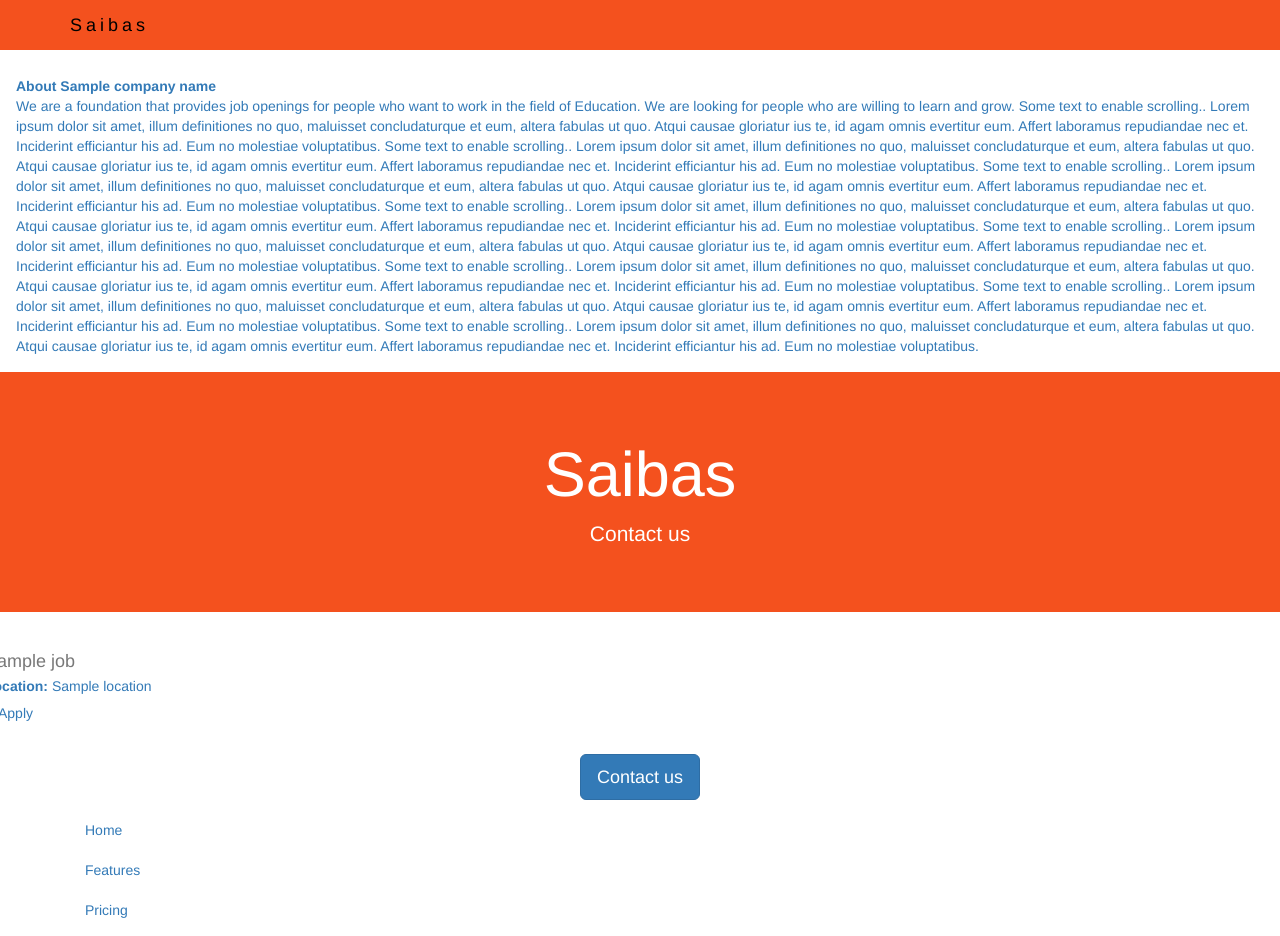
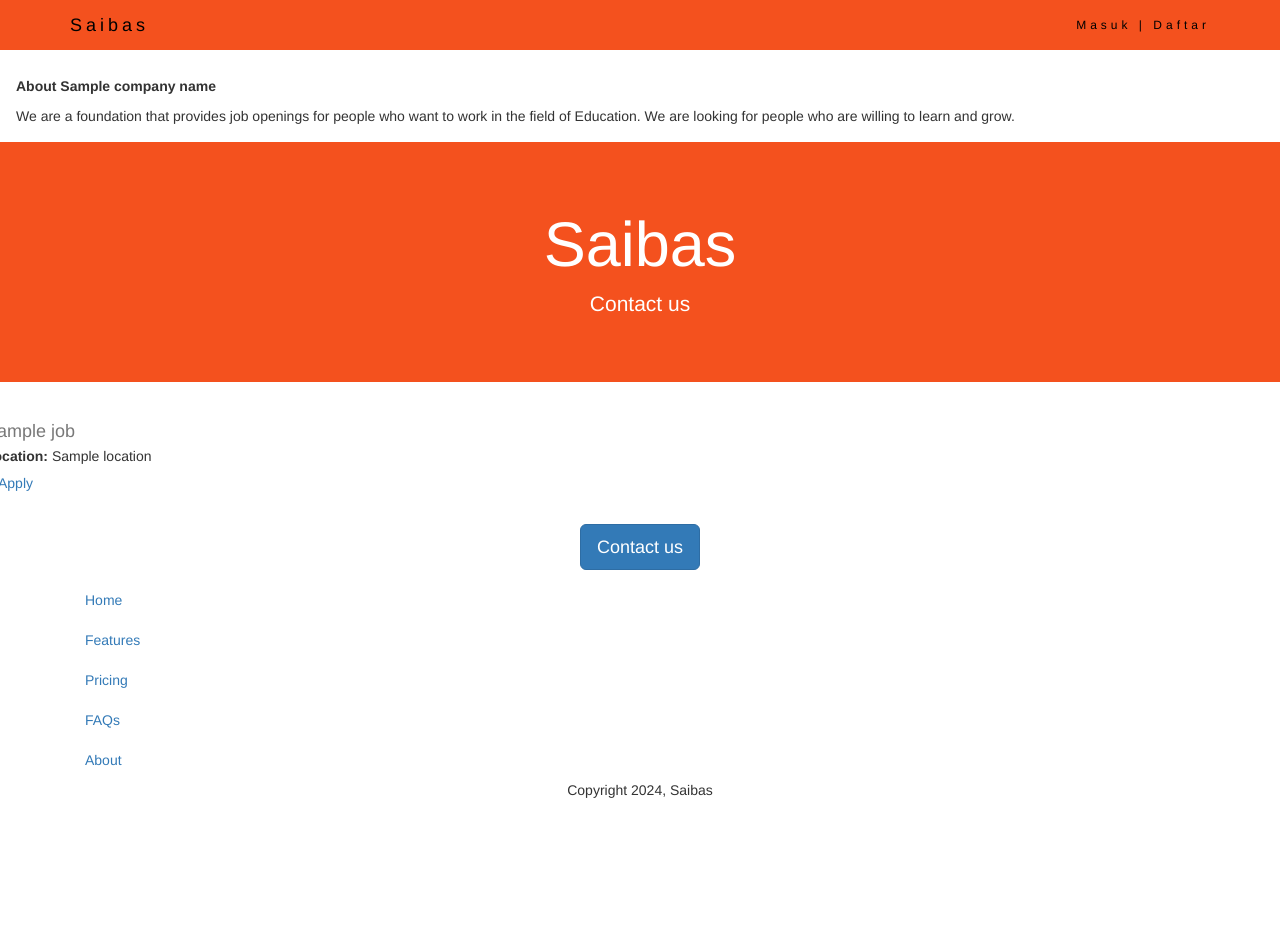
Before and after one commit to arieabisha/Saibas-Portal, a Flask app: template templates/home.html in a window 1280 px wide. Shown: the top 936 px of the page. After the commit the page ends 798 px from the top, so only its background shows below. Run offline with Flask 3, Linux system fonts and the light colour scheme; the template is opened without the code that fills it: most values are stand-ins (such as "Sample title", 1, 10 or a date in 2020); some libraries are stand-ins or nearby versions.

Commit message:
login page and user table added.

```diff
--- a/app.py
+++ b/app.py
@@ -76,6 +76,31 @@ def delete_student():
 #  flash("Data deleted")
 #  return redirect(url_for('hello_world'))
 
+#login
+@app.route("/login", methods=['GET', 'POST'])
+def login():
+  menus = load_menu_from_db()
+  menupage = load_active_menu_from_db("/login")
+
+  form = RegisterForm(request.form)
+  if request.method == 'POST' and form.validate():
+    #name = form.name.data
+    #username = form.username.data
+    #email = form.email.data
+    #password = sha256_crypt.encrypt(form.password.data)
+    #query = f"INSERT INTO user (name, username, email, password) VALUES ('{name}', '{username}', '{email}', '{password}')"
+    #print(query)
+    #return redirect(url_for('hello_world'))
+  #  return json.dumps(t, default=str)
+  #return json.dumps(t, default=str)
+    return render_template(menupage, menus = menus)
+  return render_template(menupage,
+                         menus = menus,
+                         form=form)
+
+
+
+
 #register user
 class RegisterForm(Form):
   name = StringField('Name', [validators.Length(min=1, max=50)])
--- a/database.py
+++ b/database.py
@@ -64,7 +64,7 @@ def delete_student_from_db(data):
 
 def load_menu_from_db():
   with engine.connect() as conn:
-    query = text("select distinct menuid1, menuid2, menutitle, menupy, menupage from menu order by menuid1, menuid2")
+    query = text("select distinct menuid1, menuid2, menutitle, menupy, menupage from menu where isactive = 'Y' order by menuid1, menuid2")
     #query = text("select * from menu where menuid2=0 order by menuid1")
     result = conn.execute(query)
     menu = []
--- a/templates/home.html
+++ b/templates/home.html
@@ -13,23 +13,9 @@
 
   <br><br><br>
       <div class = "content">
-        <b>About {{company_name}} </b><br>We are a foundation that provides job openings for people who want to work in the field of Education.  We are looking for people who are willing to learn and grow.
+        <b>About {{company_name}} </b><br>
+        <h4></h1>We are a foundation that provides job openings for people who want to work in the field of Education.  We are looking for people who are willing to learn and grow.</h1>
 
-  Some text to enable scrolling.. Lorem ipsum dolor sit amet, illum definitiones no quo, maluisset concludaturque et eum, altera fabulas ut quo. Atqui causae gloriatur ius te, id agam omnis evertitur eum. Affert laboramus repudiandae nec et. Inciderint efficiantur his ad. Eum no molestiae voluptatibus.
-
-  Some text to enable scrolling.. Lorem ipsum dolor sit amet, illum definitiones no quo, maluisset concludaturque et eum, altera fabulas ut quo. Atqui causae gloriatur ius te, id agam omnis evertitur eum. Affert laboramus repudiandae nec et. Inciderint efficiantur his ad. Eum no molestiae voluptatibus.
-
-        Some text to enable scrolling.. Lorem ipsum dolor sit amet, illum definitiones no quo, maluisset concludaturque et eum, altera fabulas ut quo. Atqui causae gloriatur ius te, id agam omnis evertitur eum. Affert laboramus repudiandae nec et. Inciderint efficiantur his ad. Eum no molestiae voluptatibus.
-
-        Some text to enable scrolling.. Lorem ipsum dolor sit amet, illum definitiones no quo, maluisset concludaturque et eum, altera fabulas ut quo. Atqui causae gloriatur ius te, id agam omnis evertitur eum. Affert laboramus repudiandae nec et. Inciderint efficiantur his ad. Eum no molestiae voluptatibus.
-
-      Some text to enable scrolling.. Lorem ipsum dolor sit amet, illum definitiones no quo, maluisset concludaturque et eum, altera fabulas ut quo. Atqui causae gloriatur ius te, id agam omnis evertitur eum. Affert laboramus repudiandae nec et. Inciderint efficiantur his ad. Eum no molestiae voluptatibus.
-
-      Some text to enable scrolling.. Lorem ipsum dolor sit amet, illum definitiones no quo, maluisset concludaturque et eum, altera fabulas ut quo. Atqui causae gloriatur ius te, id agam omnis evertitur eum. Affert laboramus repudiandae nec et. Inciderint efficiantur his ad. Eum no molestiae voluptatibus.
-
-        Some text to enable scrolling.. Lorem ipsum dolor sit amet, illum definitiones no quo, maluisset concludaturque et eum, altera fabulas ut quo. Atqui causae gloriatur ius te, id agam omnis evertitur eum. Affert laboramus repudiandae nec et. Inciderint efficiantur his ad. Eum no molestiae voluptatibus.
-
-        Some text to enable scrolling.. Lorem ipsum dolor sit amet, illum definitiones no quo, maluisset concludaturque et eum, altera fabulas ut quo. Atqui causae gloriatur ius te, id agam omnis evertitur eum. Affert laboramus repudiandae nec et. Inciderint efficiantur his ad. Eum no molestiae voluptatibus.
 
 
       </div>
@@ -47,7 +33,7 @@
         <a target="_blank" href="mailto:arieabisha@gmail.com?subject=Question&body=Question%3A%20%3Ctype%20your%20question%3E%0D%0ALink%3A%20%3Cpaste%20web%20link%20%2F%20if%20any%3E%0D%0AFile%3A%20%3Cpaste%20file%20link%20%2F%20if%20any%3E" button class="btn btn-primary btn-lg mt-2" >Contact us</a>
         <p class="mt-4"></p>
       </div>
-
+      {% include 'login.html' %}
     </div>
   {% include 'footer.html' %}
 
--- /dev/null
+++ b/templates/login.html
@@ -0,0 +1,37 @@
+
+<div id="login" class="modal fade" role="dialog">
+    <div class="modal-dialog">
+      <div class="modal-content">
+
+        <div class="modal-header">
+          <br>
+          <h4 class="modal-title">Masuk kedalam aplikasi</h4>
+        </div>
+
+        <div class="modal-body">
+
+          <form>
+          <div class="form-group">
+            <label for="exampleInputEmail1">Alamat email atau nomor Handphone</label>
+            <input type="email" class="form-control" id="exampleInputEmail1" aria-describedby="emailHelp" placeholder="Ketik alamat email atau nomor handphone">
+            <small id="emailHelp" class="form-text text-muted">Kami menjaga kerahasiaan Anda.</small>
+          </div>
+          <div class="form-group">
+            <label for="exampleInputPassword1">Password</label>
+            <input type="password" class="form-control" id="exampleInputPassword1" placeholder="Ketik kata sandi">
+          </div>
+          <div class="form-group form-check">
+            <input type="checkbox" class="form-check-input" id="exampleCheck1">
+            <label class="form-check-label" for="exampleCheck1">Tetap masuk</label>
+          </div>
+          <button type="submit" class="btn btn-primary">Masuk</button>
+        </form>
+        </div>
+
+      <div class="modal-footer">
+        <button type="button" class="btn btn-secondary" data-dismiss="modal">Tutup</button>
+      </div>
+
+    </div>
+  </div>
+</div>
--- a/templates/navbar.html
+++ b/templates/navbar.html
@@ -12,8 +12,7 @@
       <ul class="nav navbar-nav navbar-right">
 
         {% for menu in menus %}
-          <li><a href="{{menu.menupy}}">
-          {% if menu.menuid2 == 0 %}
+           {% if menu.menuid2 == 0 %}
             <li><a href="{{menu.menupy}}">{{menu.menutitle}}</a></li>
           {% endif %}
 
@@ -30,8 +29,9 @@
               </ul>
               </li>
           {% endif %}
+
        {% endfor %}
-
+        <li><a href="" data-toggle="modal" data-target="#login">Masuk | Daftar</a></li>
       </ul>
     </div>
   </div>
--- a/templates/studentadd.html
+++ b/templates/studentadd.html
@@ -57,7 +57,7 @@
       </div>
 
       <div class="modal-footer">
-        <button type="button" class="btn btn-secondary" data-dismiss="modal">Close</button>
+        <button type="button" class="btn btn-secondary" data-dismiss="modal">Tutup</button>
       </div>
 
     </div>
```
